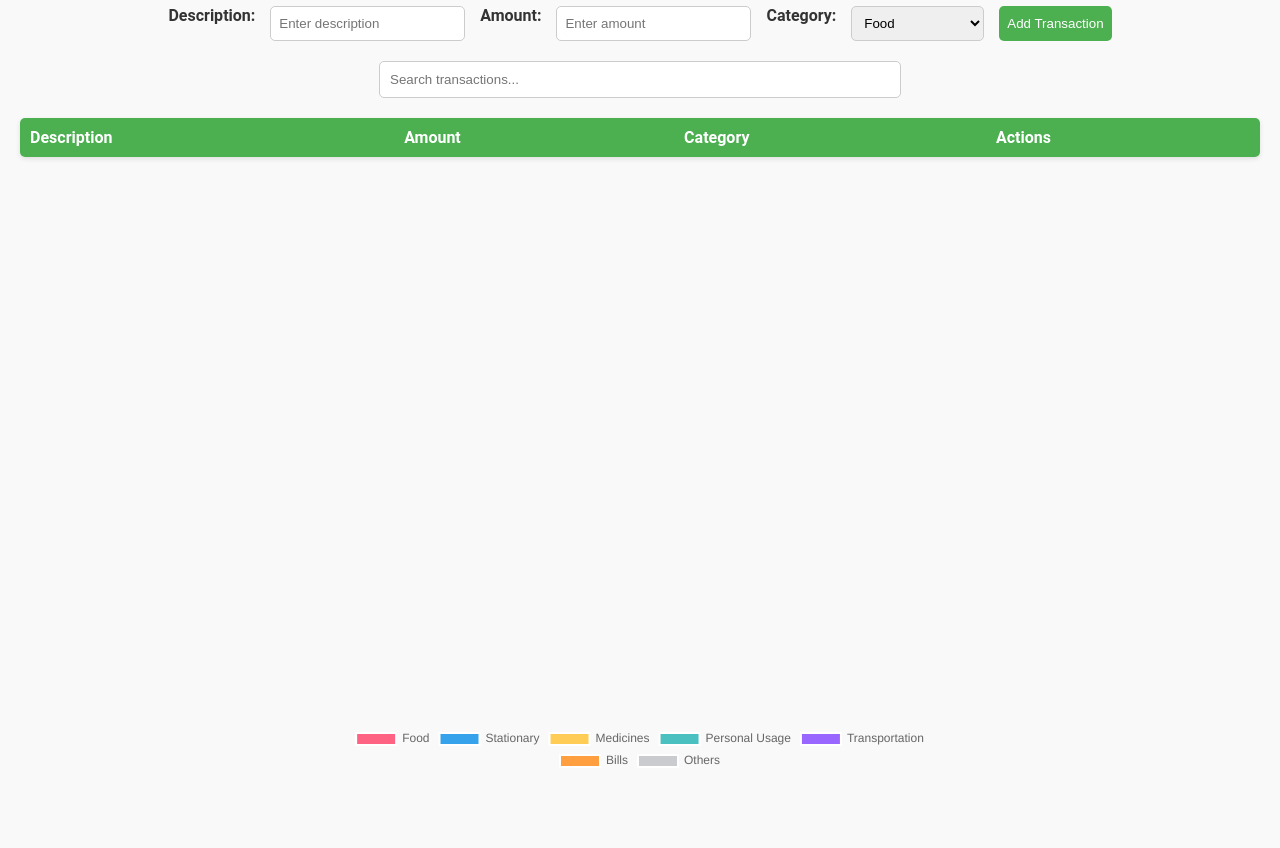
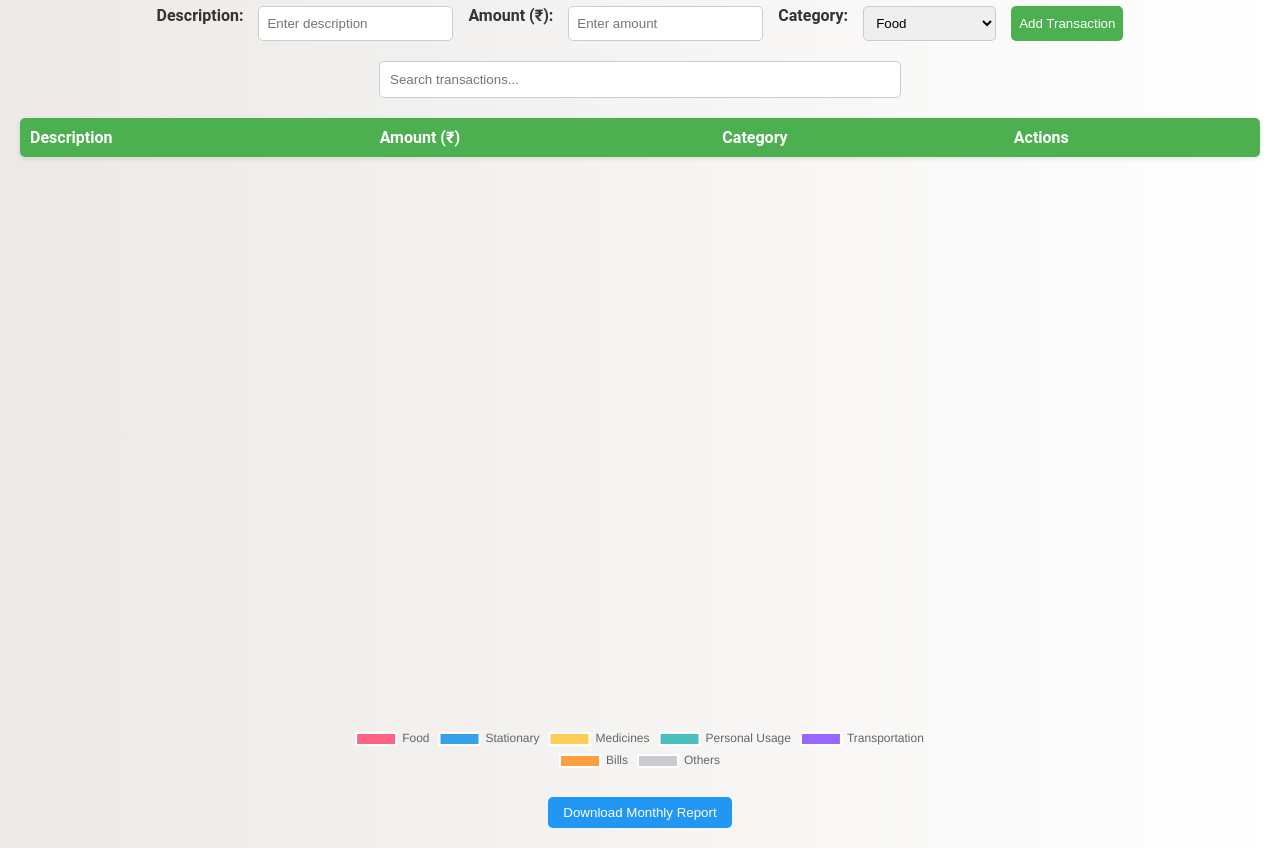
Before and after one commit to Yashika-2408/yashika, a plain HTML site: page index.html in a window 1280 px wide. Shown: the part 75-923 px from the top of the page. Before the commit the page ends 872 px from the top, so only its background shows below. Drawn offline with nearby package versions, Linux system fonts and the light colour scheme.

Commit message:
Update index.html

```diff
--- a/index.html
+++ b/index.html
@@ -3,13 +3,13 @@
 <head>
     <meta charset="UTF-8">
     <meta name="viewport" content="width=device-width, initial-scale=1.0">
-    <title>Personal Finance Manager</title>
+    <title>Yashika Tidke's Personal Finance Manager</title>
     <script src="https://cdn.jsdelivr.net/npm/chart.js"></script>
     <style>
         body {
             font-family: 'Roboto', Arial, sans-serif;
             margin: 20px;
-            background-color: #f9f9f9;
+            background: linear-gradient(to right, #ece9e6, #ffffff);
             color: #333;
         }
         h1 {
@@ -92,6 +92,20 @@
         button.delete-btn:hover {
             background-color: #e53935;
         }
+        button.download-btn {
+            background-color: #2196F3;
+            color: white;
+            border: none;
+            padding: 8px 15px;
+            border-radius: 5px;
+            cursor: pointer;
+            transition: background-color 0.3s;
+            display: block;
+            margin: 20px auto;
+        }
+        button.download-btn:hover {
+            background-color: #1976D2;
+        }
     </style>
 </head>
 <body>
@@ -101,7 +115,7 @@
         <label for="description">Description:</label>
         <input type="text" id="description" placeholder="Enter description" required>
 
-        <label for="amount">Amount:</label>
+        <label for="amount">Amount (₹):</label>
         <input type="number" id="amount" placeholder="Enter amount" required>
 
         <label for="category">Category:</label>
@@ -124,7 +138,7 @@
         <thead>
             <tr>
                 <th>Description</th>
-                <th>Amount</th>
+                <th>Amount (₹)</th>
                 <th>Category</th>
                 <th>Actions</th>
             </tr>
@@ -137,6 +151,8 @@
     <div id="chartContainer">
         <canvas id="categoryChart"></canvas>
     </div>
+
+    <button class="download-btn" onclick="downloadReport()">Download Monthly Report</button>
 
     <script>
         const transactions = [];
@@ -225,6 +241,15 @@
             categoryChart.data.datasets[0].data = Object.values(categories);
             categoryChart.update();
         }
+
+        function downloadReport() {
+            const report = transactions.map(t => `Description: ${t.description}, Amount (₹): ${t.amount.toFixed(2)}, Category: ${t.category}`).join('\n');
+            const blob = new Blob([report], { type: 'text/plain' });
+            const link = document.createElement('a');
+            link.href = URL.createObjectURL(blob);
+            link.download = 'Monthly_Report.txt';
+            link.click();
+        }
     </script>
 </body>
 </html>
```
